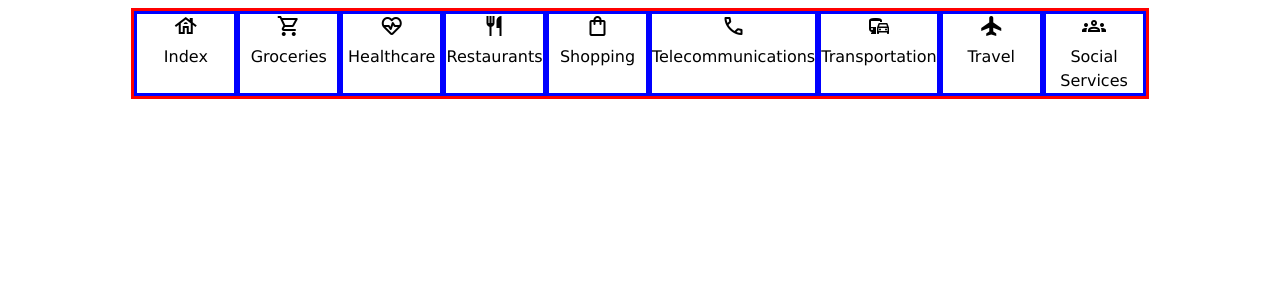
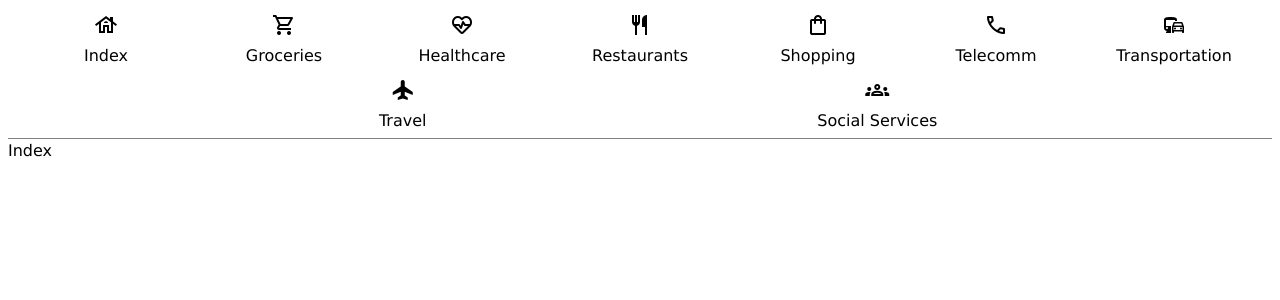
Before and after one commit to LauraPeckyno/capstone, a React (Vite) app in the folder frontend/capstone/: page / in a window 1280 px wide. Shown: the top 300 px of the page. Built offline with nearby package versions, Linux system fonts and the light colour scheme.

Commit message:
frontend navbar and routes working

```diff
--- a/frontend/capstone/package.json
+++ b/frontend/capstone/package.json
@@ -12,7 +12,8 @@
   "dependencies": {
     "axios": "^1.7.7",
     "react": "^18.3.1",
-    "react-dom": "^18.3.1"
+    "react-dom": "^18.3.1",
+    "react-router-dom": "^6.26.2"
   },
   "devDependencies": {
     "@eslint/js": "^9.9.0",
--- a/frontend/capstone/src/App.css
+++ b/frontend/capstone/src/App.css
@@ -3,18 +3,22 @@
 }
 
 .navContainer {
-  width: 80%;
-  border: solid red;
+  border-bottom: solid 1px grey;
+  width: 100%;
   display:flex;
+  flex-wrap: wrap;
   justify-content: space-evenly;
-  margin: 0 auto;
-
+  color: black;
+  text-decoration: none;
 }
 
 .navItem {
-  border: solid blue;
-  width: 200px;
+  width: 150px;
   text-align: center;
+  padding: 5px;
+  font-weight: 500;
+  text-decoration: none;
+  color: black;
 }
 
 .material-symbols-outlined {
@@ -24,3 +28,13 @@
   'GRAD' 0,
   'opsz' 24
 }
+
+.navItem:hover {
+  background-color: rgba(160, 235, 235, 0.397);
+  width: 150px;
+  text-align: center;
+  padding: 5px;
+  font-weight: 500;
+  cursor: pointer;
+  text-decoration: none;
+}
--- a/frontend/capstone/src/App.jsx
+++ b/frontend/capstone/src/App.jsx
@@ -12,6 +12,8 @@ import Telecommunications from "./components/Telecommunications";
 import Transportation from "./components/Transportation";
 import Travel from "./components/Travel";
 import Navbar from "./components/Navbar";
+import { BrowserRouter as Router } from 'react-router-dom';
+import AppRoutes from './components/AppRoutes';
 
 
 function App() {
@@ -37,8 +39,10 @@ function App() {
 
   return (
     <div className="App">
+      <Router>
     <Navbar />
-
+    <AppRoutes />
+     </Router>
     </div>
   );
 }
--- /dev/null
+++ b/frontend/capstone/src/components/AppRoutes.jsx
@@ -0,0 +1,32 @@
+import Groceries from "./Groceries";
+import Healthcare from "./Healthcare";
+import Index from "./Index";
+import Misc from "./Misc";
+import Restaurants from "./Restaurants";
+import Shopping from "./Shopping";
+import Telecommunications from "./Telecommunications";
+import Transportation from "./Transportation";
+import Travel from "./Travel";
+import { Routes, Route } from 'react-router-dom';
+import { Link } from "react-router-dom";
+
+function AppRoutes() {
+  return (
+    <>
+      <Routes>
+        <Route path="/groceries" element={<Groceries />} />
+        <Route path="/healthcare" element={<Healthcare />} />
+        <Route path="/index" element={<Index />} />
+        <Route path="/misc" element={<Misc />} />
+        <Route path="/restaurants" element={<Restaurants />} />
+        <Route path="/shopping" element={<Shopping />} />
+        <Route path="/telecommunications" element={<Telecommunications />} />
+        <Route path="/transportation" element={<Transportation />} />
+        <Route path="/travel" element={<Travel />} />
+        <Route path="/*" element={<Index />} />
+      </Routes>
+    </>
+  );
+}
+
+export default AppRoutes;
--- a/frontend/capstone/src/components/Navbar.jsx
+++ b/frontend/capstone/src/components/Navbar.jsx
@@ -1,67 +1,77 @@
-import React from 'react'
+import React from "react";
+import { Link } from "react-router-dom";
 
 function Navbar() {
   return (
+    <>
       <div className="outerContainer">
+        <div className="navContainer">
+          <Link to="/index" className="navItem">
+            <div className="iconContainer">
+              <span className="material-symbols-outlined">house</span>
+            </div>
+            <div className="linkText">Index</div>
+          </Link>
 
-<div className="navContainer">
-<div className="navItem">
-    <div className="iconContainer"><span className="material-symbols-outlined">house</span></div>
-    <div className="linkText">Index</div>
+          <Link to="/groceries" className="navItem">
+            <div className="iconContainer">
+              <span className="material-symbols-outlined">shopping_cart</span>
+            </div>
+            <div className="linkText">Groceries</div>
+          </Link>
 
+          <Link to="/healthcare" className="navItem">
+            <div className="iconContainer">
+              <span className="material-symbols-outlined">ecg_heart</span>
             </div>
-<div className="navItem">
-<div className="iconContainer"><span className="material-symbols-outlined">shopping_cart</span></div>
-<div className="linkText">Groceries</div>
+            <div className="linkText">Healthcare</div>
+          </Link>
 
+          <Link to="/restaurants" className="navItem">
+            <div className="iconContainer">
+              <span className="material-symbols-outlined">restaurant</span>
             </div>
-<div className="navItem">
-<div className="iconContainer"><span className="material-symbols-outlined">ecg_heart</span></div>
-<div className="linkText">Healthcare</div>
+            <div className="linkText">Restaurants</div>
+          </Link>
 
+          <Link to="/shopping" className="navItem">
+            <div className="iconContainer">
+              <span className="material-symbols-outlined">shopping_bag</span>
             </div>
-<div className="navItem">
-<div className="iconContainer"><span className="material-symbols-outlined">restaurant</span></div>
-<div className="linkText">Restaurants</div>
+            <div className="linkText">Shopping</div>
+          </Link>
 
+          <Link to="/telecommunications" className="navItem">
+            <div className="iconContainer">
+              <span className="material-symbols-outlined">call</span>
             </div>
-<div className="navItem">
-<div className="iconContainer"><span className="material-symbols-outlined">shopping_bag</span></div>
-<div className="linkText">Shopping</div>
+            <div className="linkText">Telecomm</div>
+          </Link>
 
+          <Link to="/transportation" className="navItem">
+            <div className="iconContainer">
+              <span className="material-symbols-outlined">commute</span>
             </div>
-<div className="navItem">
-<div className="iconContainer"><span className="material-symbols-outlined">call</span></div>
-<div className="linkText">Telecommunications</div>
+            <div className="linkText">Transportation</div>
+          </Link>
 
+          <Link to="/travel" className="navItem">
+            <div className="iconContainer">
+              <span className="material-symbols-outlined">flight</span>
             </div>
-<div className="navItem">
-<div className="iconContainer"><span className="material-symbols-outlined">commute</span></div>
-<div className="linkText">Transportation</div>
+            <div className="linkText">Travel</div>
+          </Link>
 
+          <Link to="/service" className="navItem">
+            <div className="iconContainer">
+              <span className="material-symbols-outlined">groups</span>
             </div>
-<div className="navItem">
-<div className="iconContainer"><span className="material-symbols-outlined">flight</span></div>
-<div className="linkText">Travel</div>
-
+            <div className="linkText">Social Services</div>
+          </Link>
         </div>
-<div className="navItem">
-<div className="iconContainer"><span className="material-symbols-outlined">groups</span></div>
-<div className="linkText">Social Services</div>
-
       </div>
-
-
-
-
-</div>
-
-
-
-
-
-    </div>
-  )
+    </>
+  );
 }
 
-export default Navbar
+export default Navbar;
```
Also changed, not shown: 2 other files (tests, documents, lock files or other folders). Lines whose indentation alone changed are shown as unchanged.
